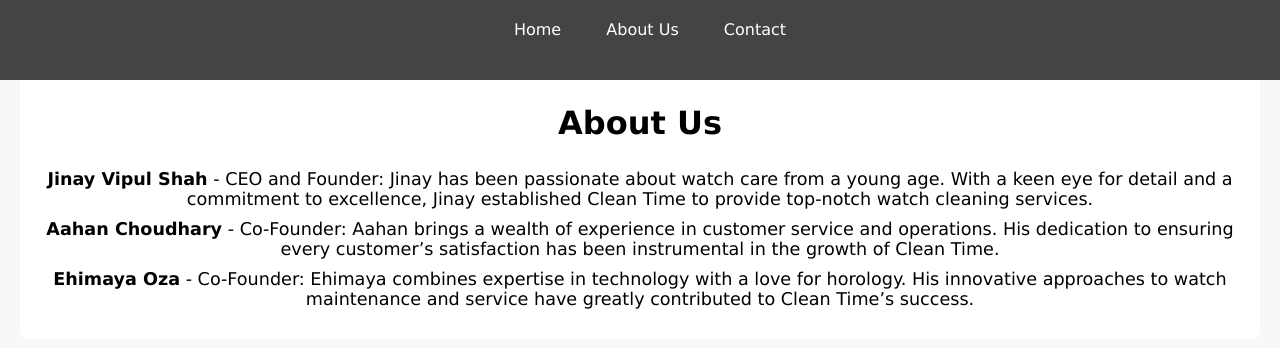
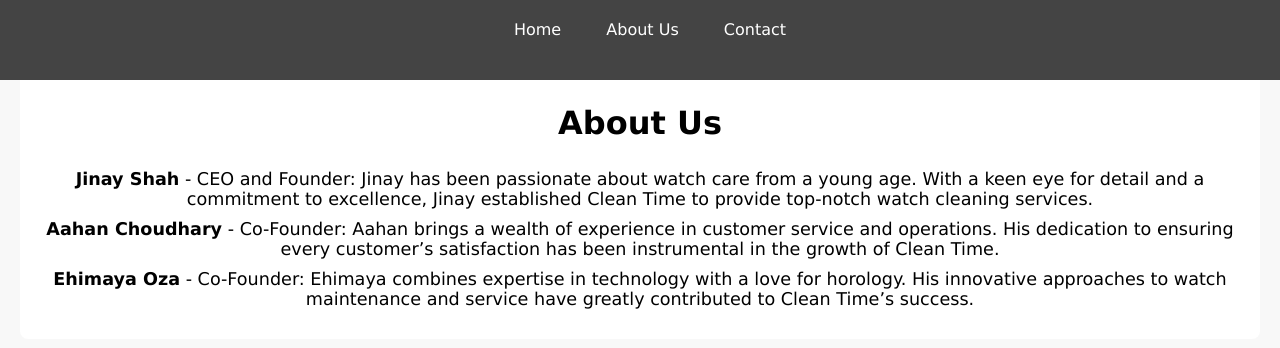
Before and after one commit to CleanTimeNISV/clean-time-nisv, a plain HTML site: page about.html in a window 1280 px wide. Drawn offline with Linux system fonts and the light colour scheme.

Commit message:
Update about.html

```diff
--- a/about.html
+++ b/about.html
@@ -78,7 +78,7 @@
     <!-- About Us Section -->
     <section class="about-us">
         <h1>About Us</h1>
-        <p><strong>Jinay Vipul Shah</strong> - CEO and Founder: Jinay has been passionate about watch care from a young age. With a keen eye for detail and a commitment to excellence, Jinay established Clean Time to provide top-notch watch cleaning services.</p>
+        <p><strong>Jinay Shah</strong> - CEO and Founder: Jinay has been passionate about watch care from a young age. With a keen eye for detail and a commitment to excellence, Jinay established Clean Time to provide top-notch watch cleaning services.</p>
 
         <p><strong>Aahan Choudhary</strong> - Co-Founder: Aahan brings a wealth of experience in customer service and operations. His dedication to ensuring every customer’s satisfaction has been instrumental in the growth of Clean Time.</p>
 
```
